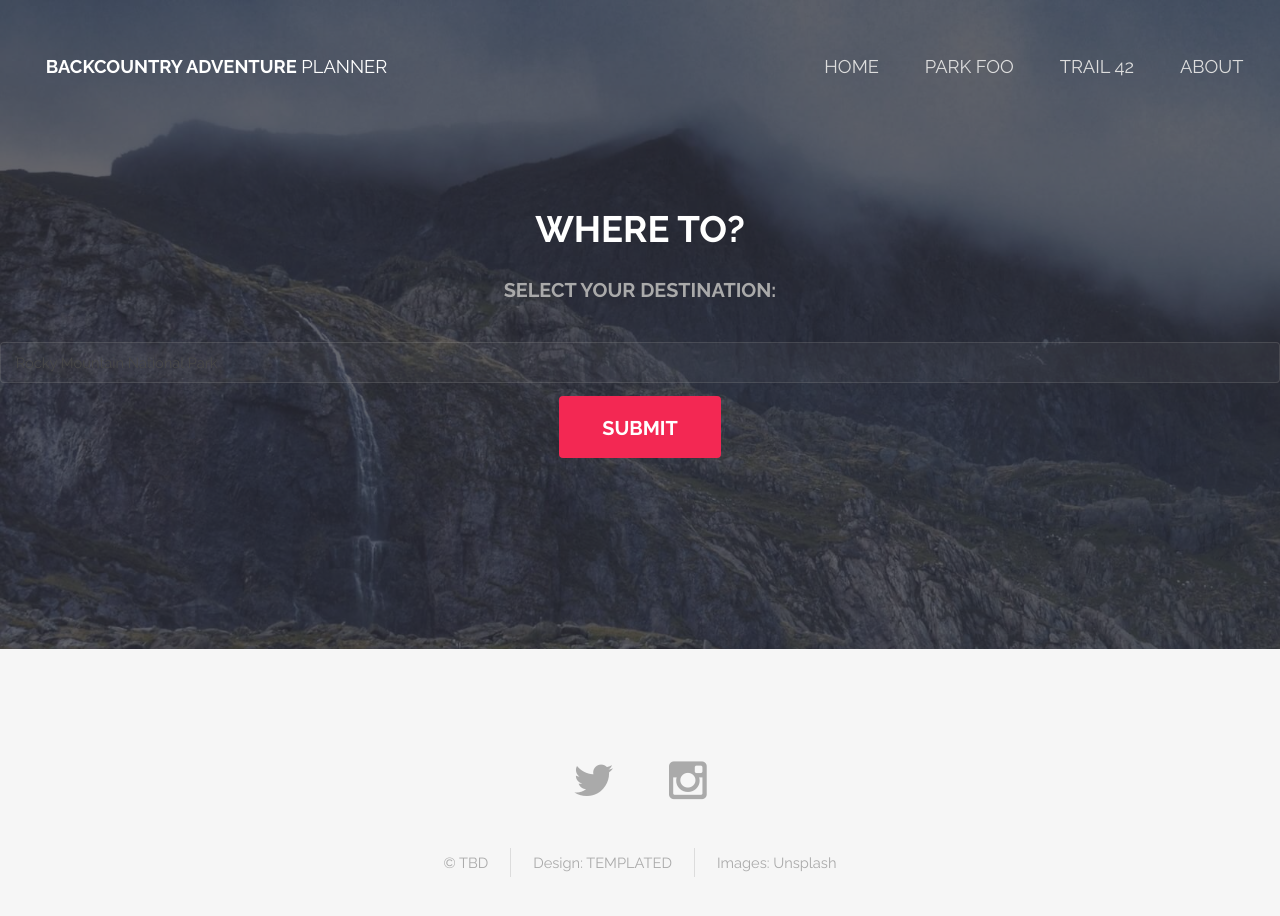
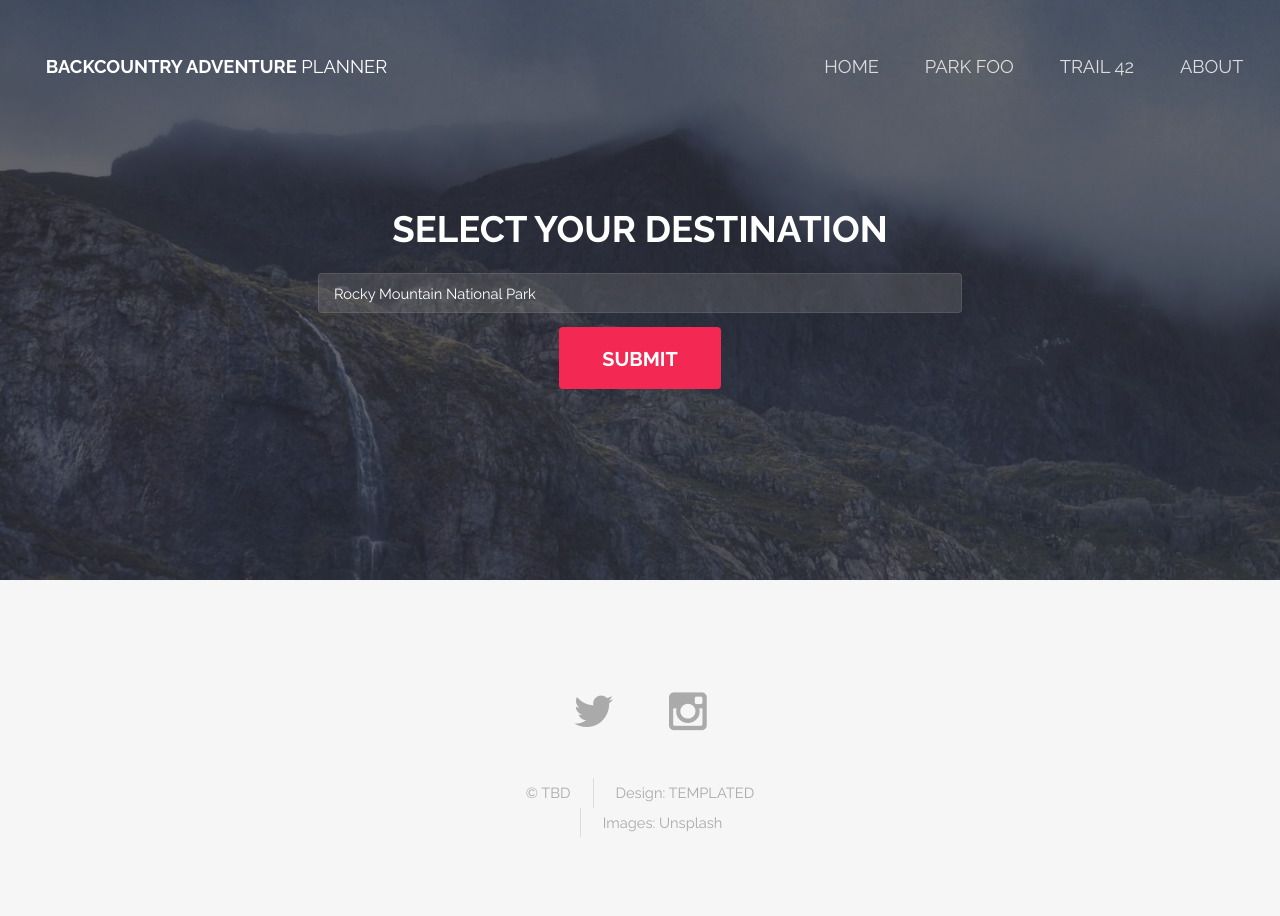
Before and after one commit to polarfoxgirl/backpacking_thing, a React (Create React App) app in the folder web-app/: page / in a window 1280 px wide. Shown: the top 916 px of the page. Built offline with nearby package versions, Linux system fonts and the light colour scheme; no server answers.

Commit message:
Fixed park selector form

```diff
--- a/web-app/src/App.tsx
+++ b/web-app/src/App.tsx
@@ -14,7 +14,7 @@ import TrailDetails from './components/TrailDetails'
 function Footer() {
   return (
     <footer id="footer">
-      <div className="container">
+      <div className="container 25%">
         <ul className="icons">
           <li><a href="#" className="icon fa-twitter"></a></li>
           <li><a href="#" className="icon fa-instagram"></a></li>
--- a/web-app/src/assets/css/main.css
+++ b/web-app/src/assets/css/main.css
@@ -2102,7 +2102,16 @@
 		padding: 0 1em;
 		text-decoration: none;
 		width: 100%;
-	}
+  }
+
+    select.alt {
+      background: rgba(144, 144, 144, 0.25);
+      color: #ffffff;
+    }
+
+    select.alt option {
+      color: #000000;
+    }
 
 		input[type="text"]:invalid,
 		input[type="password"]:invalid,
--- a/web-app/src/components/ParkSelector.tsx
+++ b/web-app/src/components/ParkSelector.tsx
@@ -32,7 +32,6 @@ class ParkSelectForm extends React.Component<{}, ParkSelectState> {
   }
 
   componentDidMount() {
-const IS_LANDING_CLASS = "landing";
     document.body.classList.add(IS_LANDING_CLASS);
   }
 
@@ -48,12 +47,17 @@ const IS_LANDING_CLASS = "landing";
     return (
       <form onSubmit={this.handleSubmit}>
         <label>
-          <p>Select your destination:</p>
-          <select value={this.state.parkName} onChange={this.handleChange}>
-            <option value="rocky_mountain">Rocky Mountain National Park</option>
-            <option value="olympic">Olympic National Park</option>
-            <option value="zion">Zion National Park</option>
-          </select>
+          <div className="container 75%">
+            <select
+              value={this.state.parkName}
+              onChange={this.handleChange}
+              className="alt"
+            >
+              <option value="rocky_mountain">Rocky Mountain National Park</option>
+              <option value="olympic">Olympic National Park</option>
+              <option value="zion">Zion National Park</option>
+            </select>
+          </div>
         </label>
         <input type="submit" value="Submit" className="button special big" />
       </form>
@@ -67,7 +71,7 @@ class ParkSelector extends React.Component {
           <div>
             <AltHeader isLanding={true} />
             <section id="banner">
-              <h2>Where to?</h2>
+              <h2>Select your destination</h2>
               <ParkSelectForm/>
             </section>
           </div>
```
